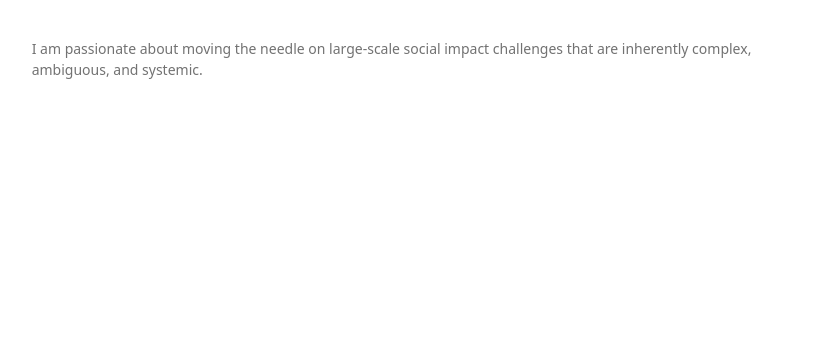
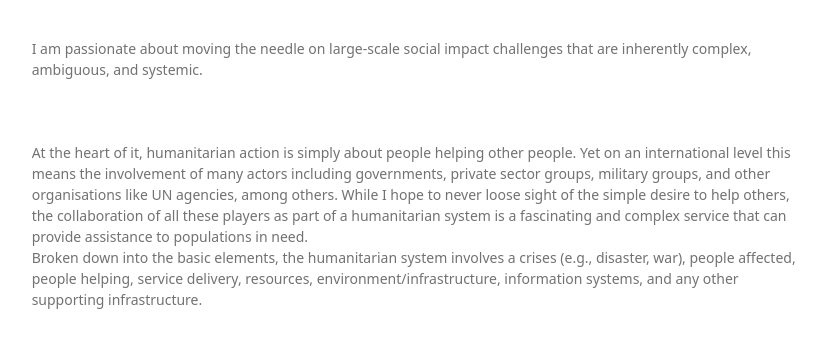
Before and after one commit to heidimok/heidimok.github.io, a plain HTML site: page index.html in a window 1280 px wide. Shown: the part 167-514 px from the top of the page, without its empty margins (220-1046 px from the left). Drawn offline with nearby package versions, Linux system fonts and the light colour scheme; files that its build step writes are made by us from their sources; a web font is replaced by a local one.

Commit message:
Update index.html

```diff
--- a/index.html
+++ b/index.html
@@ -34,6 +34,12 @@
             <h1>Heidi Mok</h1>
             <p>Service design + humanity + getting things done</p><br>
             <p>I am passionate about moving the needle on large-scale social impact challenges that are inherently complex, ambiguous, and systemic. </p>
+
+            <br>
+            <br>
+            <p>At the heart of it, humanitarian action is simply about people helping other people. Yet on an international level this means the involvement of many actors including governments, private sector groups, military groups, and other organisations like UN agencies, among others.  While I hope to never loose sight of the simple desire to help others, the collaboration of all these players as part of a humanitarian system is a fascinating and complex service that can provide assistance to populations in need. <br> Broken down into the basic elements, the humanitarian system involves a crises (e.g., disaster, war), people affected, people helping, service delivery, resources, environment/infrastructure, information systems, and any other supporting infrastructure.
+</p>
+
         </div>
     </div> <!-- /.row -->
 </secton>
```
